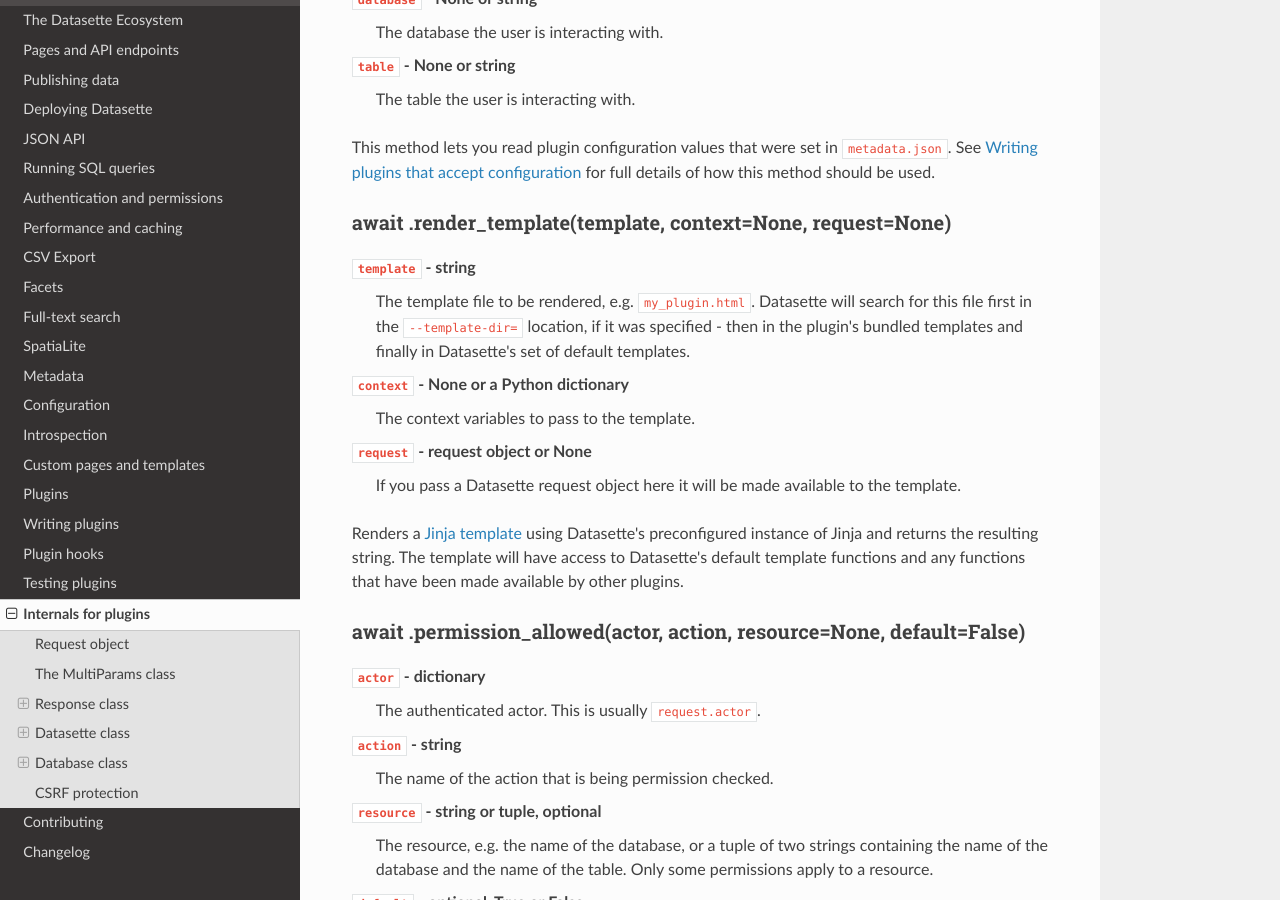
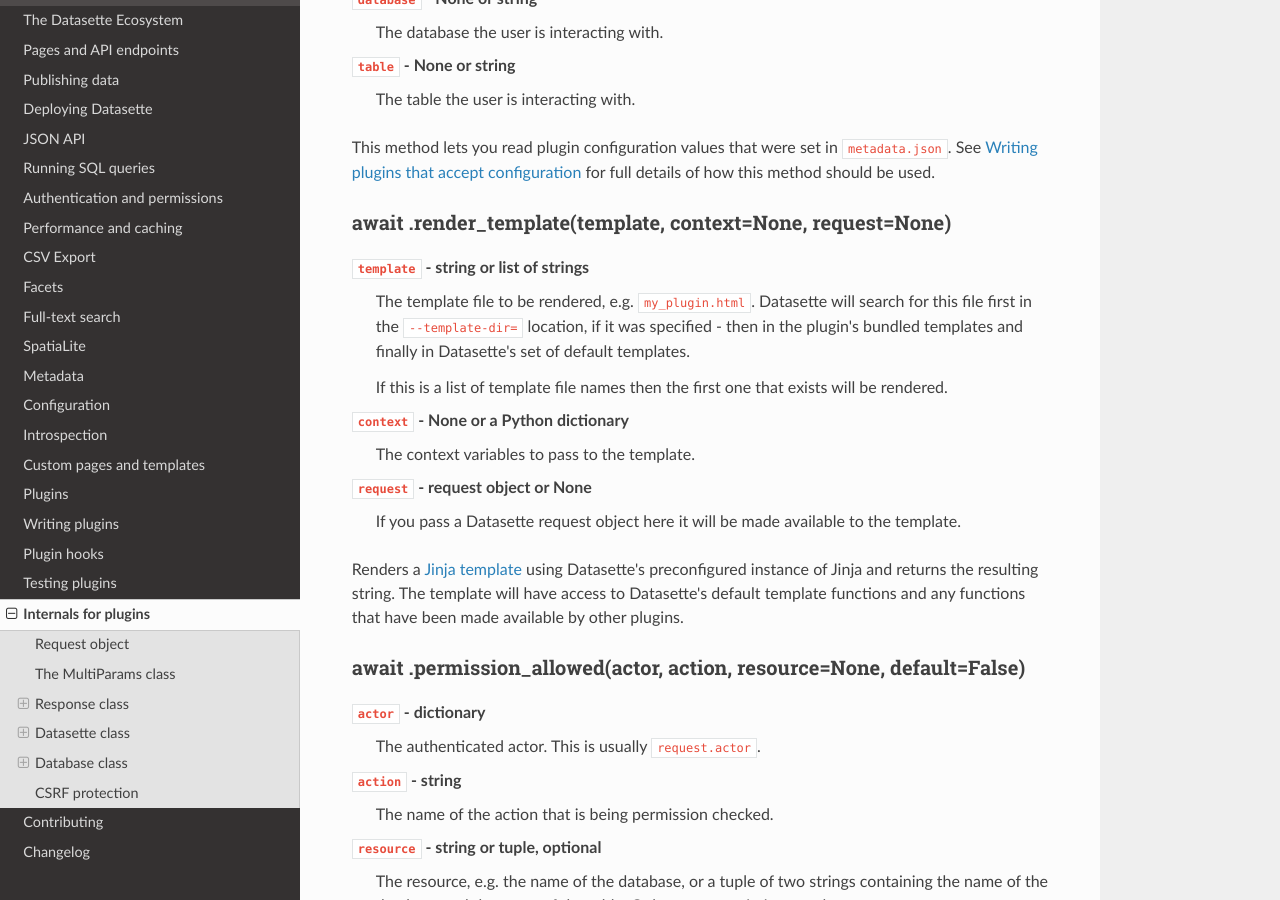
Before and after one commit to simonw/datasette, a Sphinx documentation site: the page built from docs/internals.rst, in a window 1280 px wide and 900 px high, scrolled down 4186 px. Built offline with Sphinx 7.4.7 and the Read the Docs theme 2.0.0, drawn with Linux system fonts in a browser that asks for light colours.

Commit message:
Document render_template(templates) list, closes #1045

```diff
--- a/docs/internals.rst
+++ b/docs/internals.rst
@@ -193,8 +193,10 @@
 await .render_template(template, context=None, request=None)
 ------------------------------------------------------------
 
-``template`` - string
+``template`` - string or list of strings
     The template file to be rendered, e.g. ``my_plugin.html``. Datasette will search for this file first in the ``--template-dir=`` location, if it was specified - then in the plugin's bundled templates and finally in Datasette's set of default templates.
+
+    If this is a list of template file names then the first one that exists will be rendered.
 
 ``context`` - None or a Python dictionary
     The context variables to pass to the template.
```
